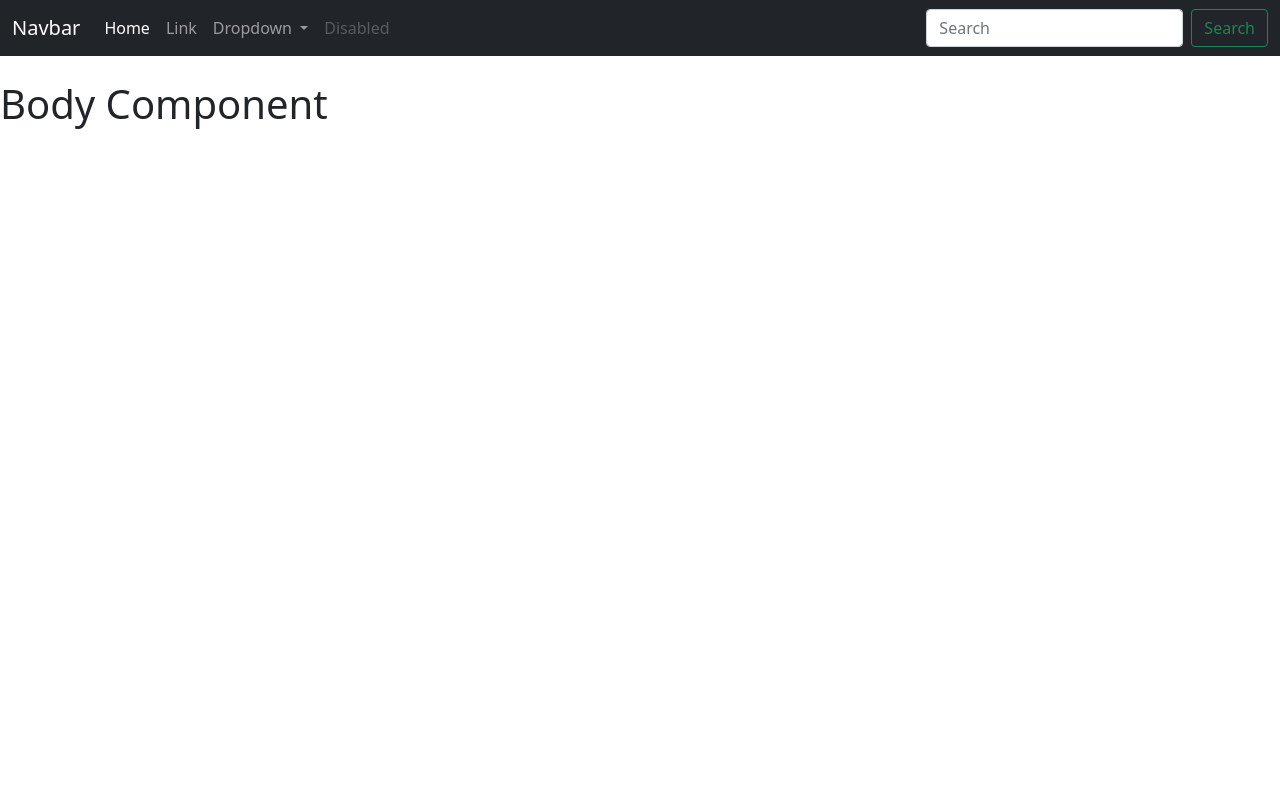
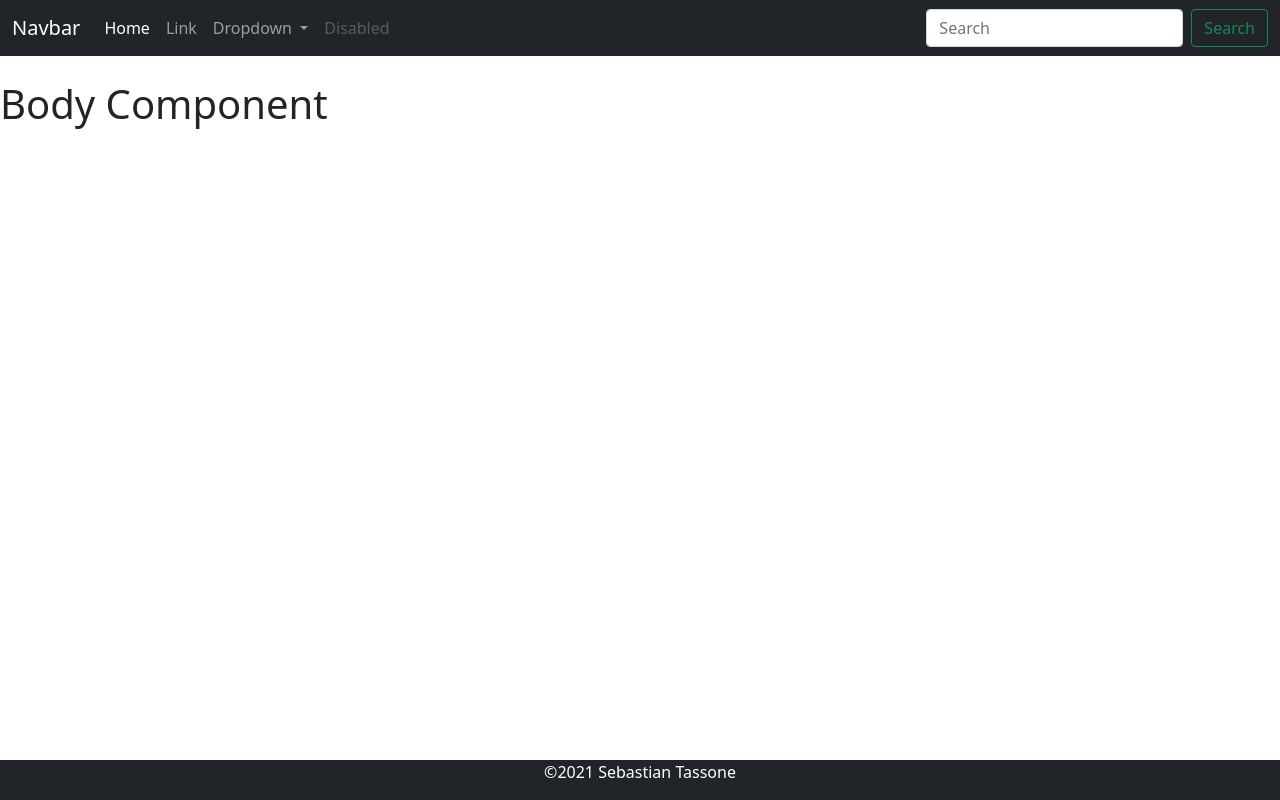
Before and after one commit to sbs001/First-Angular-App, an Angular app: page / in a window 1280 px wide. Built offline with nearby package versions, Linux system fonts and the light colour scheme.

Commit message:
Footer Component ready

```diff
--- a/src/app/app.component.html
+++ b/src/app/app.component.html
@@ -1,3 +1,5 @@
 <app-header></app-header>
 
 <app-body class='container'></app-body>
+
+<app-footer></app-footer>
--- a/src/app/components/footer/footer.component.html
+++ b/src/app/components/footer/footer.component.html
@@ -1 +1,7 @@
-<p>footer works!</p>
+<footer class="footer bg-dark">
+
+    <div class="container">
+
+        <p>&copy;{{year}} Sebastian Tassone </p>
+    </div>
+</footer>
--- a/src/app/components/footer/footer.component.ts
+++ b/src/app/components/footer/footer.component.ts
@@ -3,13 +3,12 @@ import { Component, OnInit } from '@angular/core';
 @Component({
   selector: 'app-footer',
   templateUrl: './footer.component.html',
-  styleUrls: ['./footer.component.css']
+  styleUrls: ['./footer.component.css'],
 })
-export class FooterComponent implements OnInit {
+export class FooterComponent {
+  year: number;
 
-  constructor() { }
-
-  ngOnInit(): void {
+  constructor() {
+    this.year = new Date().getFullYear();
   }
-
 }
--- a/src/styles.css
+++ b/src/styles.css
@@ -1 +1,9 @@
 /* You can add global styles to this file, and also import other style files */
+
+footer {
+    color: white;
+    width: 100%;
+    position: fixed;
+    bottom: 0;
+    text-align: center;
+}
```
